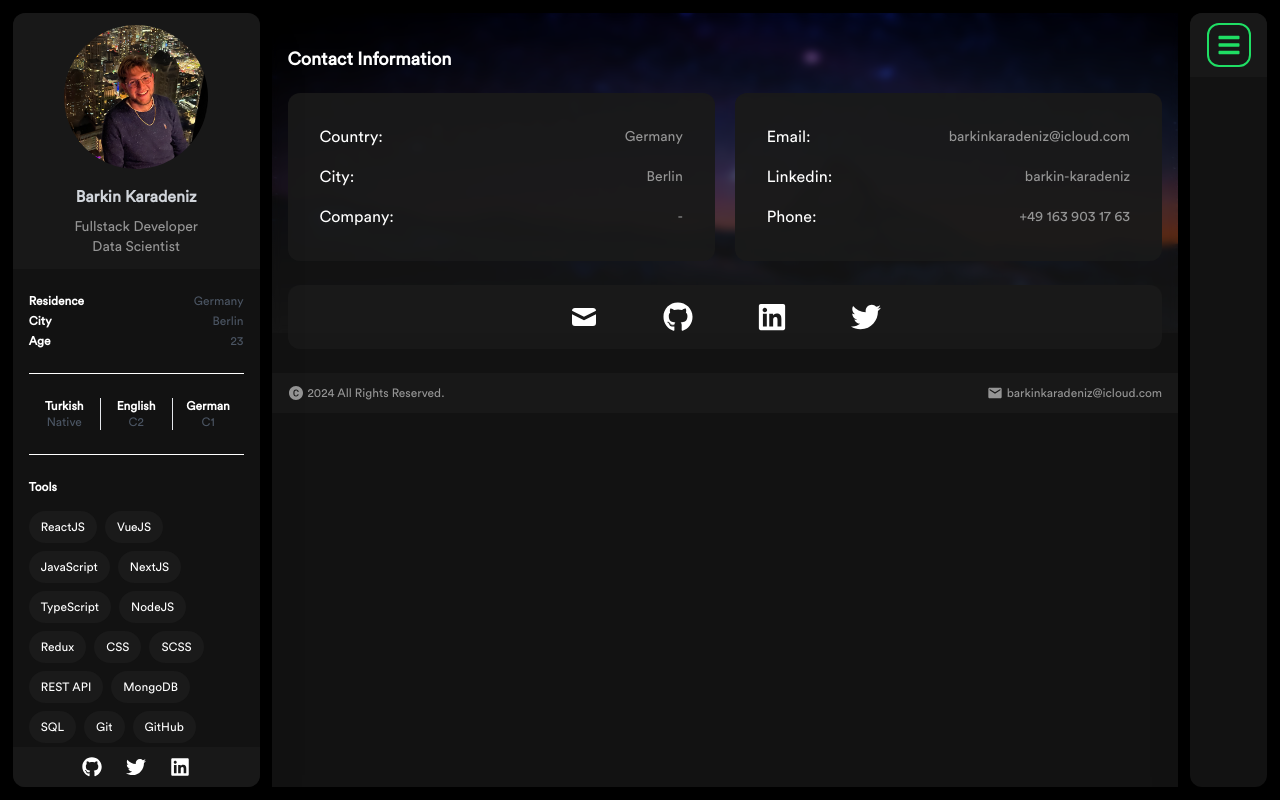
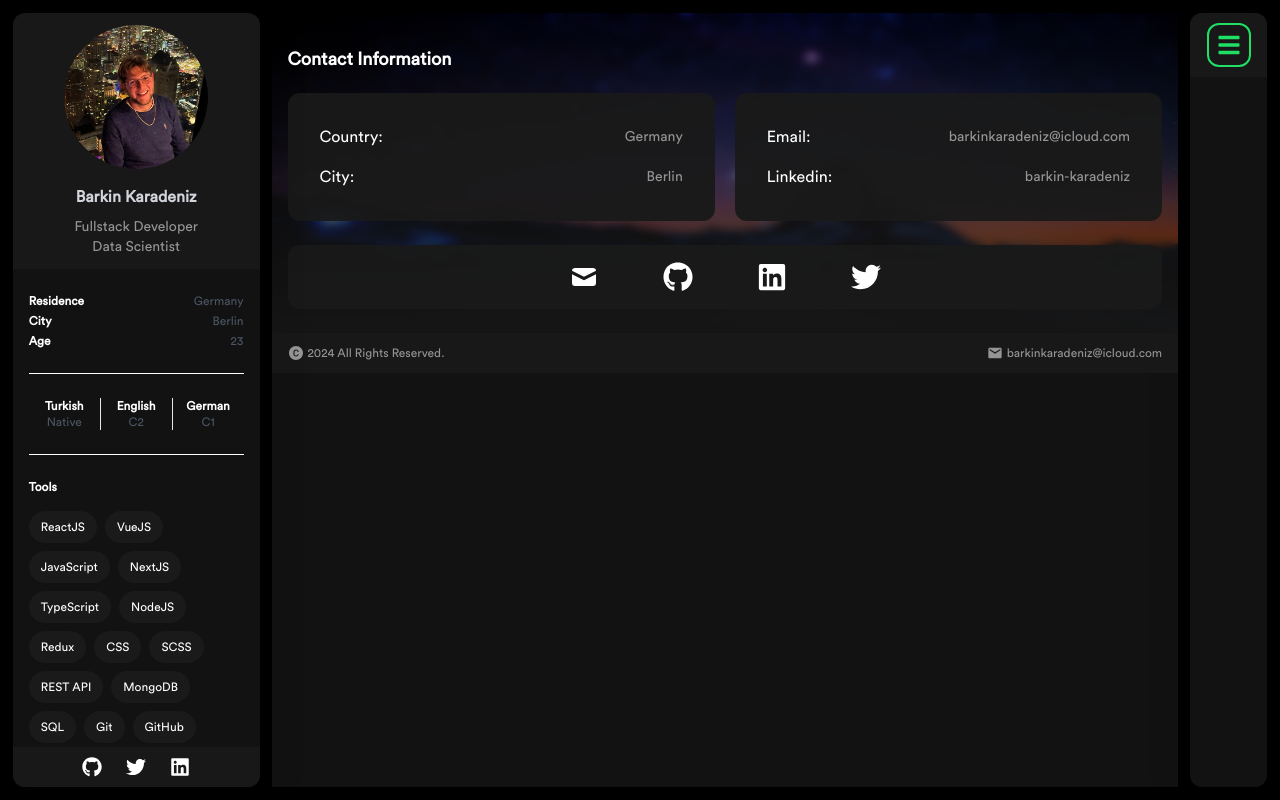
Before and after one commit to barkinkaradeniz-tr/barkinkaradeniz-tr.github.io, a Next.js app: page /contact in a window 1280 px wide. Built offline with nearby package versions, Linux system fonts and the light colour scheme.

Commit message:
Update contacts page

```diff
--- a/pages/contact.jsx
+++ b/pages/contact.jsx
@@ -27,12 +27,6 @@ const Contact = () => {
                                     Berlin
                                 </span>
                             </div>
-                            <div className="flex justify-between items-center">
-                                <span className="md:text-base">Company:</span>
-                                <span className="text-LightGray md:text-sm">
-                                    -
-                                </span>
-                            </div>
                         </div>
                         <div className="card_stylings rounded-xl w-full md:w-1/2 p-5 md:p-6 lg:p-8 flex flex-col gap-y-4">
                             <div className="flex justify-between items-center">
@@ -45,12 +39,6 @@ const Contact = () => {
                                 <span className="md:text-base">Linkedin:</span>
                                 <span className="text-LightGray text-sm">
                                     barkin-karadeniz
-                                </span>
-                            </div>
-                            <div className="flex justify-between items-center">
-                                <span className="md:text-base">Phone:</span>
-                                <span className="text-LightGray text-sm">
-                                    +49 163 903 17 63
                                 </span>
                             </div>
                         </div>
```
